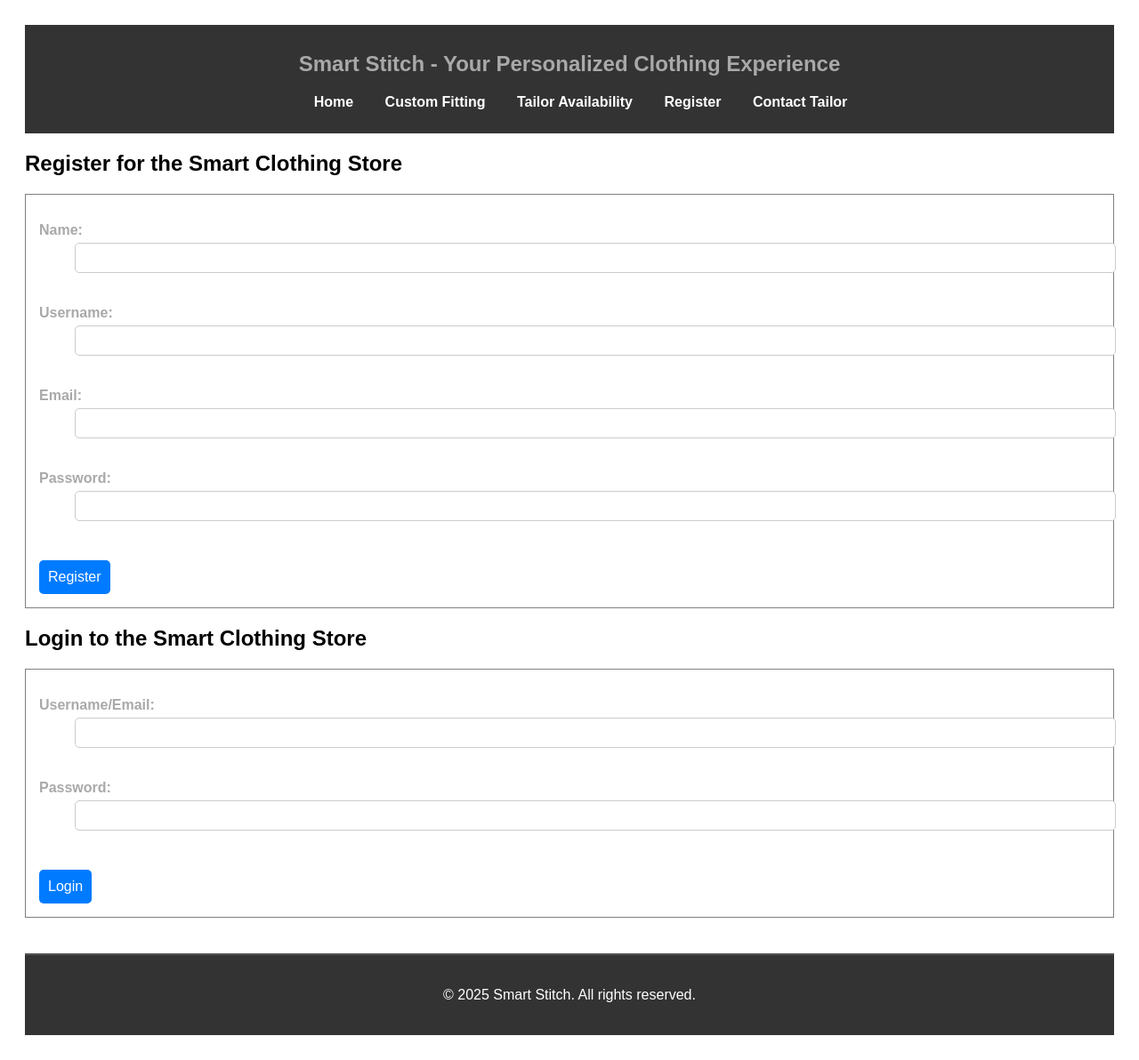
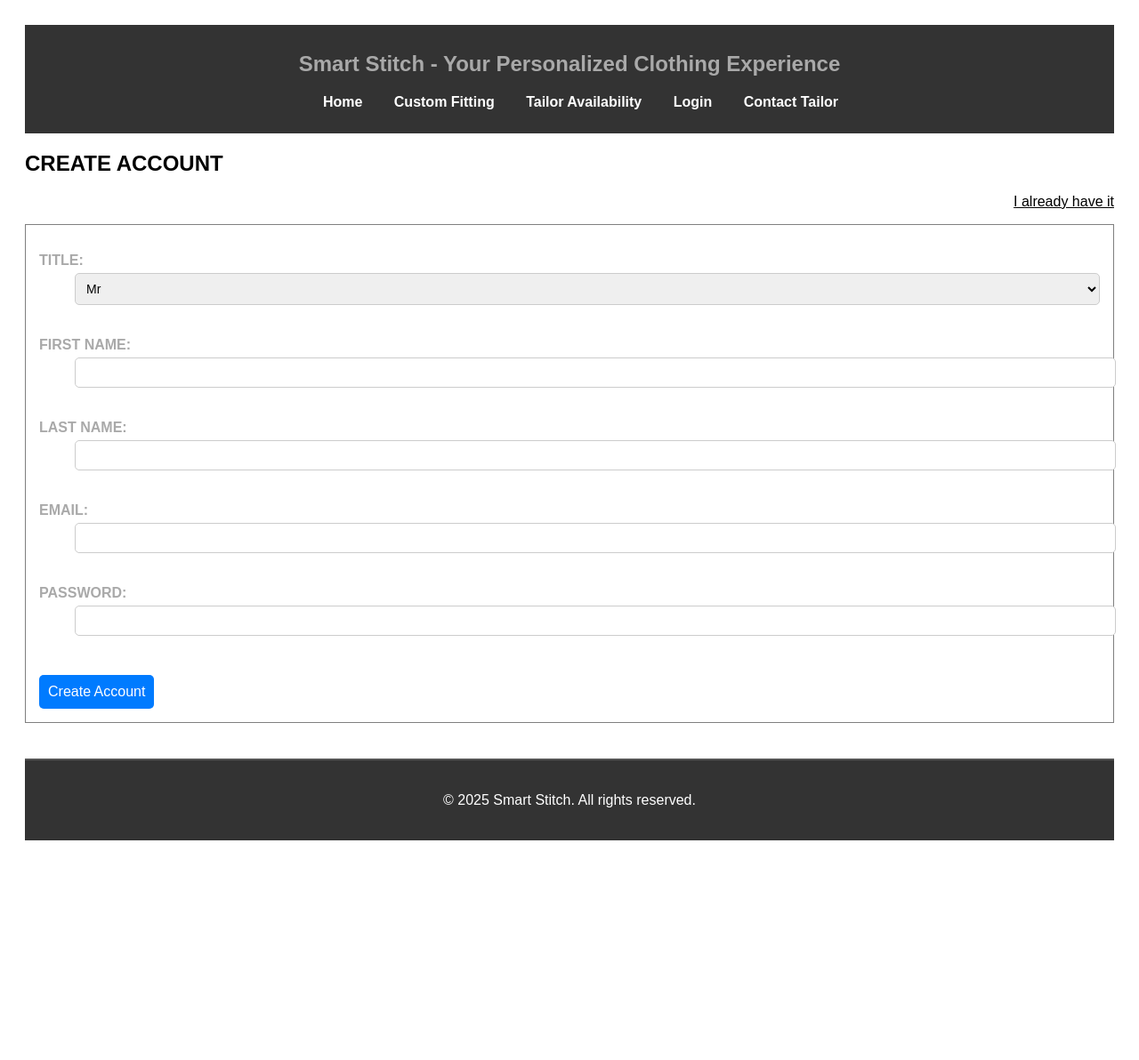
Before and after one commit to momin-Imran/SmartStitch_IS448_Project, a PHP site: page /register.html in a window 1280 px wide. Shown: the whole page at 89% size. After the commit the page ends 945 px from the top, so only its background shows below. Run offline with PHP 8.4, Linux system fonts and the light colour scheme.

Commit message:
login and register page seperate

```diff
--- a/navbar.html
+++ b/navbar.html
@@ -18,7 +18,7 @@ Description: Navigation bar for the Smart Stitch website
             <li><a href="index.html">Home</a></li>
             <li><a href="Custom-Fitting.html">Custom Fitting</a></li>
             <li><a href="tailor-availability.html">Tailor Availability</a></li>
-            <li><a href="register.html">Register</a></li>
+            <li><a href="login.html">Login</a></li>
             <li><a href="User-Tailor-Communication.html">Contact Tailor</a></li>
         </ul>
     </nav>
--- a/register.html
+++ b/register.html
@@ -23,37 +23,36 @@ Description: Register and login page for the smart clothing store
             .then(data => document.getElementById('navbar').innerHTML = data);
     </script>
 
-    <h2>Register for the Smart Clothing Store</h2>
+    <h2>CREATE ACCOUNT</h2>
+
+    <p class="already-registered">
+        <a href="login.html">I already have it</a>
+    </p>
 
     <form action="/register.php" method="POST">
         <dl>
-            <dt><label for="name">Name:</label></dt>
-            <dd><input type="text" id="name" name="name" required maxLength=255><br><br></dd>
+            <dt><label for="title">TITLE:</label></dt>
+            <dd>
+                <select id="title" name="title" required>
+                    <option value="Mr">Mr</option>
+                    <option value="Mrs">Mrs</option>
+                </select>
+                <br><br>
+            </dd>
 
-            <dt><label for="username">Username:</label></dt>
-            <dd><input type="text" id="username" name="username" required maxLength=100><br><br></dd>
+            <dt><label for="first_name">FIRST NAME:</label></dt>
+            <dd><input type="text" id="first_name" name="first_name" required maxLength=255><br><br></dd>
 
-            <dt><label for="email">Email:</label></dt>
+            <dt><label for="last_name">LAST NAME:</label></dt>
+            <dd><input type="text" id="last_name" name="last_name" required maxLength=255><br><br></dd>
+
+            <dt><label for="email">EMAIL:</label></dt>
             <dd><input type="email" id="email" name="email" required maxLength=255><br><br></dd>
 
-            <dt><label for="password_register">Password:</label></dt>
-            <dd><input type="password" id="password_register" name="password_register" required maxLength=100><br><br></dd>
+            <dt><label for="password">PASSWORD:</label></dt>
+            <dd><input type="password" id="password" name="password" required maxLength=100><br><br></dd>
         </dl>
-        <button type="submit">Register</button>
-    </form>
-
-    <h2>Login to the Smart Clothing Store</h2>
-
-    <form action="/login.php" method="POST">
-        <dl>
-
-            <dt><label for="username_email">Username/Email:</label></dt>
-            <dd><input type="text" id="username_email" name="username_email" required maxLength=255><br><br></dd>
-
-            <dt><label for="password_login">Password:</label></dt>
-            <dd><input type="password" id="password_login" name="password_login" required maxLength=100><br><br></dd>
-        </dl>
-        <button type="submit">Login</button>
+        <button type="submit">Create Account</button>
     </form>
 
 
--- a/styles.css
+++ b/styles.css
@@ -178,3 +178,19 @@ img{
     margin-top: 40px;
     border-top: 2px solid #555;
 }
+
+.already-registered {
+    text-align: right;
+    margin-top: 20px;
+    text-decoration: none;
+    color: black;
+}
+
+.already-registered a {
+    text-decoration: underline;
+    color: black;
+}
+
+.create-account {
+    background-color: black;
+}
```
Also changed, not shown: login.html (added, +54 -0 lines), home.html (added).
